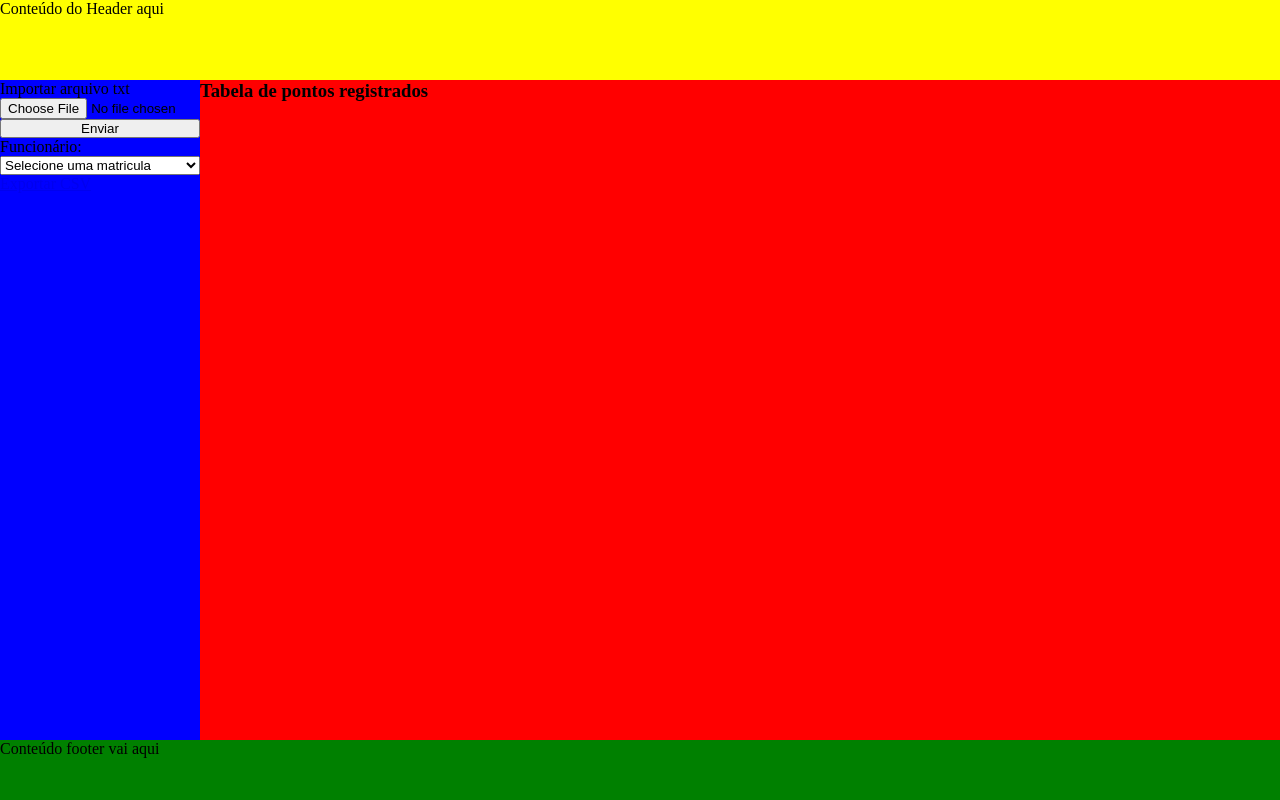
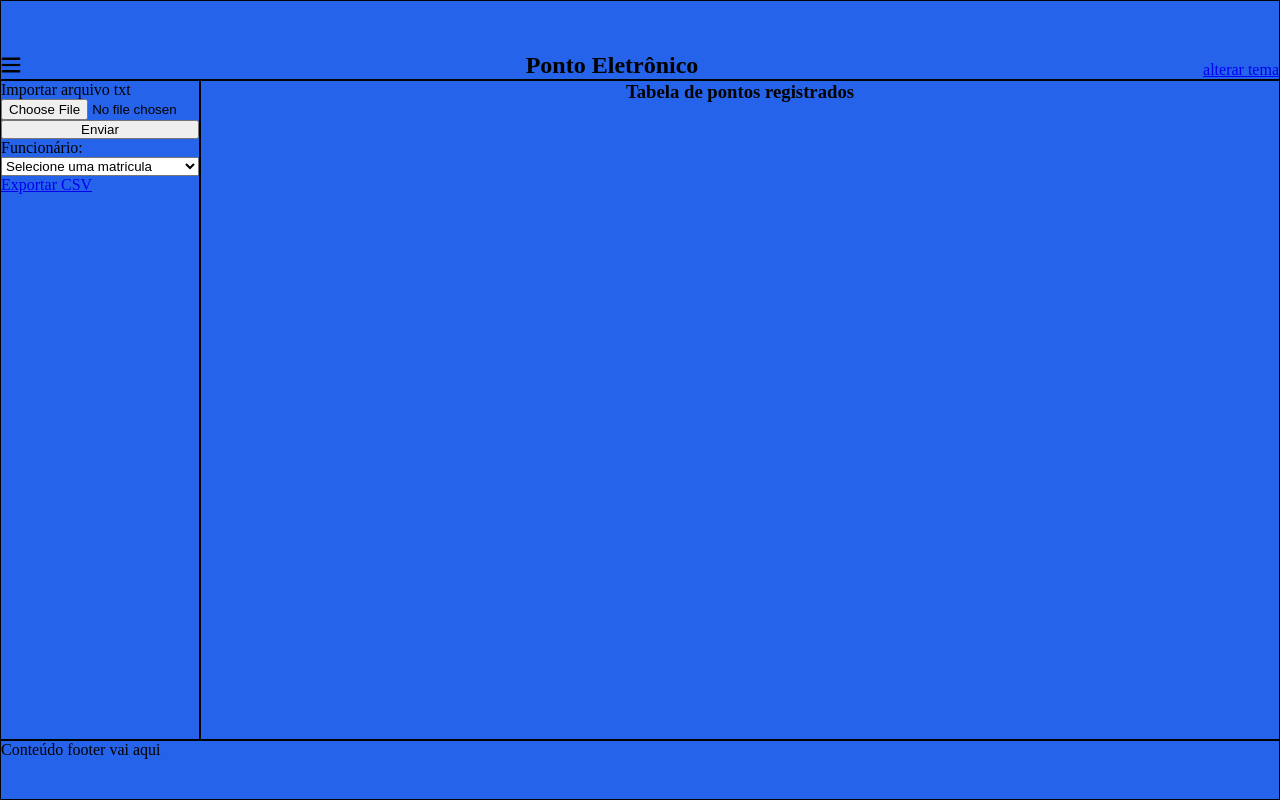
Before and after one commit to Carlos12Eduardo/ponto-eletronico-txt, a React (Vite) app: page / in a window 1280 px wide. Built offline with nearby package versions, Linux system fonts and the light colour scheme.

Commit message:
adicionado a imagem de menu hamburguer no header

```diff
--- a/src/App.css
+++ b/src/App.css
@@ -10,19 +10,30 @@
 }
 header{
     grid-area: header;
-    background-color: yellow;
+    display: flex;
+    justify-content: space-between;
+    align-items: end;
+    border: solid black 1px;
+    background-color: var(--color-primary);
 }
 aside{
     grid-area: aside;
     display: flex;
     flex-direction: column;
-    background-color: blue;
+    border: solid black 1px;
+    background-color: var(--color-primary);
 }
 main{
+    border: solid black 1px;
     grid-area: main;
-    background-color: red;
+    display: flex;
+    flex-direction: column;
+    align-content: center;
+    align-items: center;
+    background-color: var(--color-primary);
 }
 footer{
+    border: solid black 1px;
     grid-area: footer;
-    background-color: green;
+    background-color: var(--color-primary);
 }
--- a/src/App.jsx
+++ b/src/App.jsx
@@ -1,4 +1,5 @@
 import { useRef, useState } from 'react'
+import './styles/variables.css'
 import './App.css'
 import ListaFuncionarios from './components/ListaFuncionarios';
 import PontoFuncionario from './components/PontoFuncionario'
@@ -23,7 +24,13 @@ function App() {
 
     return (
         <div className="container">
-            <header>Conteúdo do Header aqui</header>
+            <header>
+                <a href="#">
+                    <img src="./src/assets/images/more.png" width="20px" height="20px"/>
+                </a>
+                <h2>Ponto Eletrônico</h2>
+                <a href="#"> alterar tema</a>
+            </header>
             <aside>
                 <label htmlFor="file">Importar arquivo txt</label>
                 <input type="file" name="file" id="file" onChange={(e) => setInputFile(e.target.files[0])} />
```
